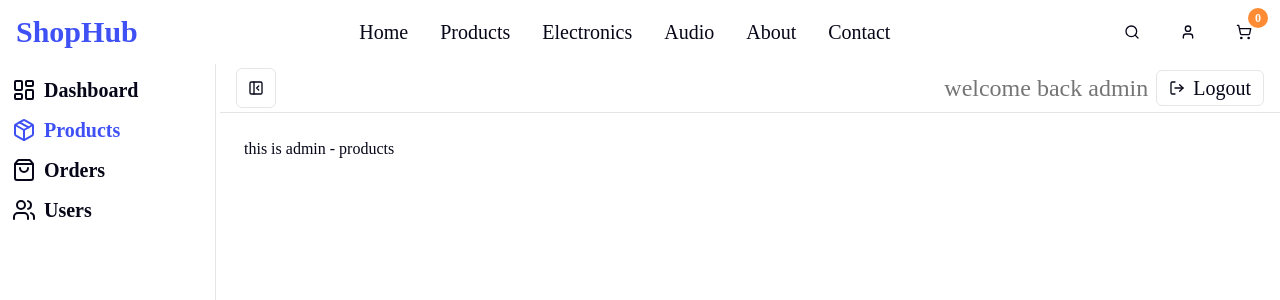
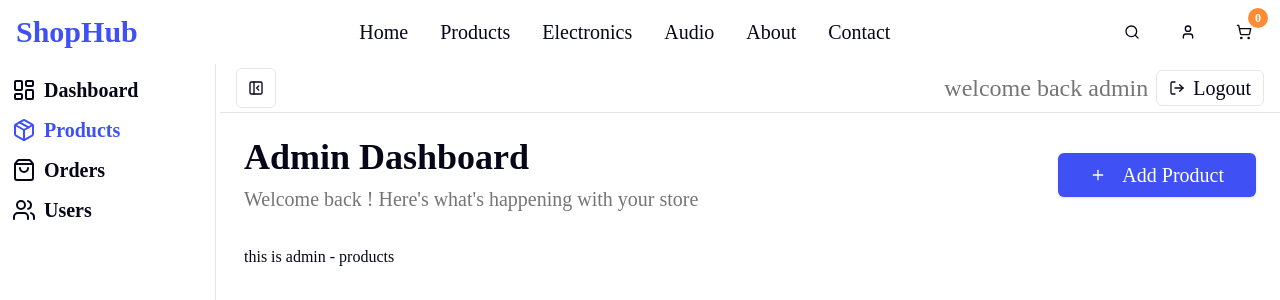
Before and after one commit to mohammadmehdidalvandii/shopHub-frontend, a Next.js app: page /Admin/Products in a window 1280 px wide. Shown: the top 300 px of the page. Built offline with nearby package versions, Linux system fonts and the light colour scheme.

Commit message:
created ProductsHeader

```diff
--- a/src/app/Admin/Products/page.tsx
+++ b/src/app/Admin/Products/page.tsx
@@ -1,6 +1,7 @@
 import React from 'react'
 import type { Metadata } from "next";
 import AdminLayout from '@/components/layout/AdminLayout';
+import ProductsHeader from '@/components/templates/admin/products/ProductsHeader/ProductsHeader';
 
 
 export const metadata: Metadata = {
@@ -11,6 +12,7 @@ export const metadata: Metadata = {
 function page() {
   return (
     <AdminLayout>
+        <ProductsHeader/>
         this is admin - products
     </AdminLayout>
   )
--- /dev/null
+++ b/src/components/templates/admin/products/ProductsHeader/ProductsHeader.tsx
@@ -0,0 +1,26 @@
+import { Button } from "@/components/ui/Button";
+import { Plus } from "lucide-react";
+import React from "react";
+
+const ProductsHeader: React.FC = () => {
+  return (
+    <div className="container mx-auto">
+      <div className="flex flex-col sm:flex-row item-start sm:items-center justify-between gap-4 mb-8">
+        <div>
+          <h1 className="text-4xl font-robotoBlack font-black mb-2">
+            Admin Dashboard
+          </h1>
+          <p className="text-xl text-gray-medium">
+            Welcome back ! Here's what's happening with your store
+          </p>
+        </div>
+        <Button variant="default" size="lg">
+          <Plus className="mr-2 h-4 w-4" />
+          Add Product
+        </Button>
+      </div>
+    </div>
+  );
+};
+
+export default ProductsHeader;
```
